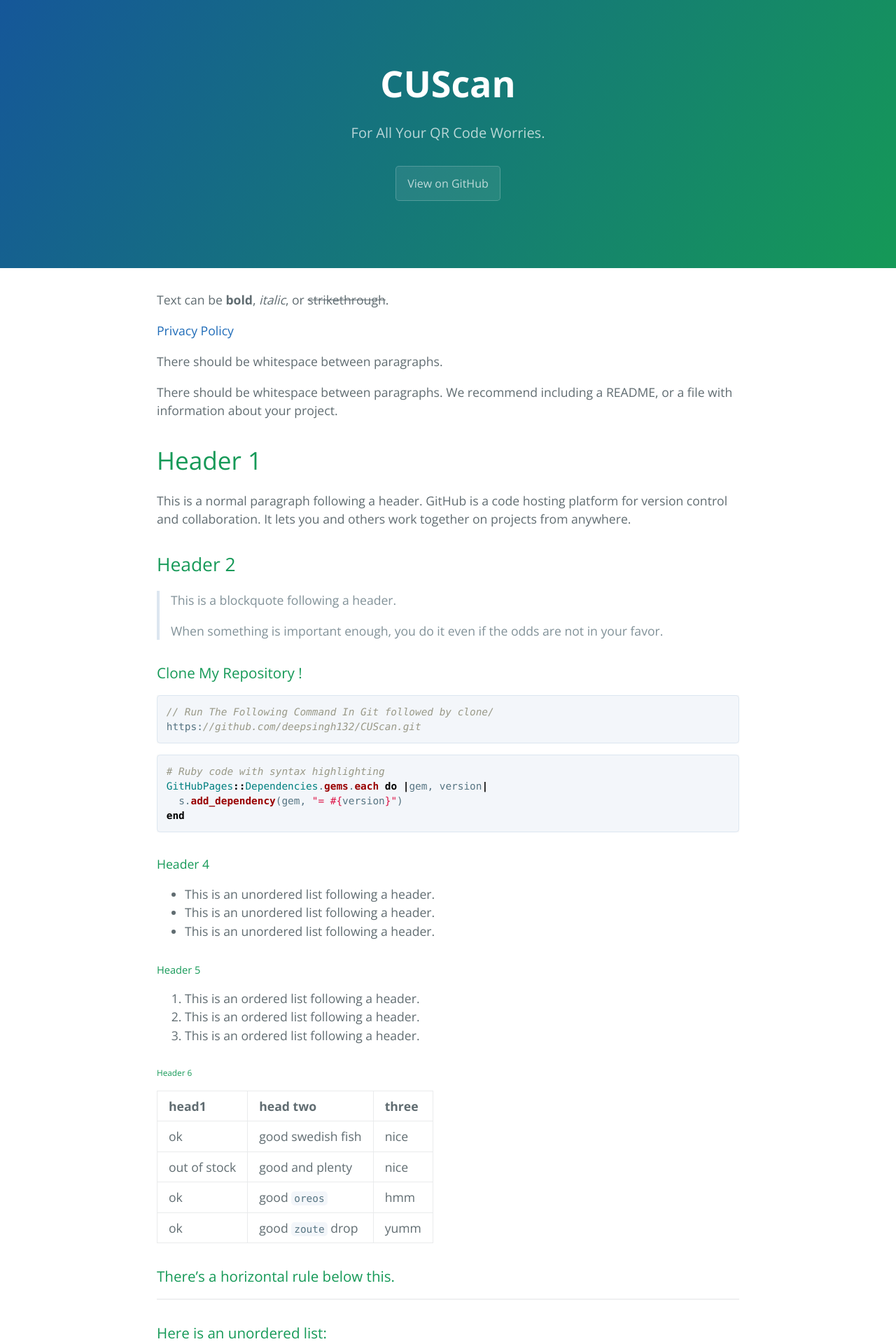
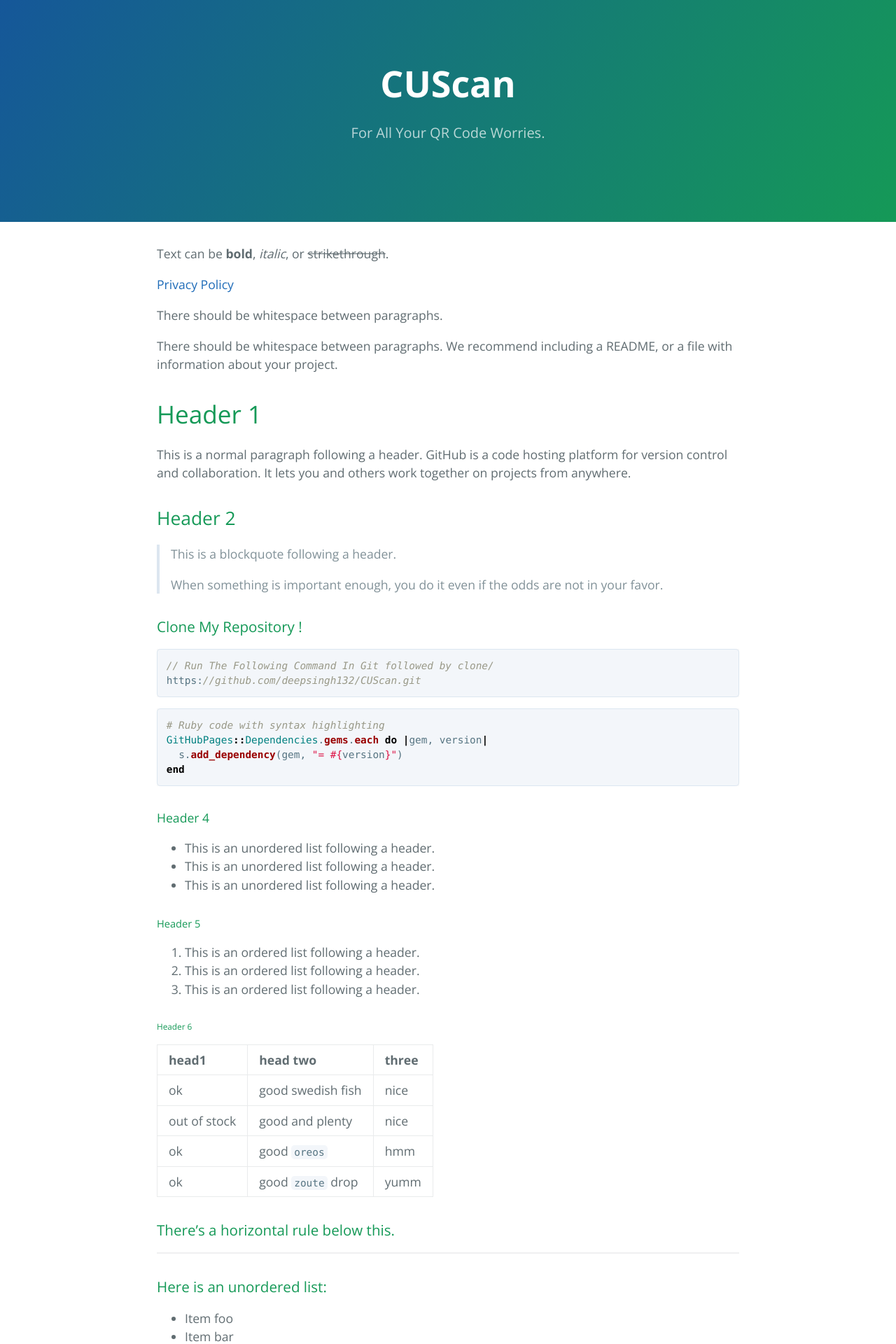
Before and after one commit to deepsingh132/CUScan, a Jekyll site: the page built from index.md, in a window 1280 px wide. Shown: the top 1920 px of the page at 70% size. Built offline with Jekyll 4.4.1, drawn with Linux system fonts in a browser that asks for light colours; some of the changed text lies outside the part shown.

Commit message:
Update style.scss

```diff
--- a/assets/css/style.scss
+++ b/assets/css/style.scss
@@ -2,3 +2,10 @@
 ---
 
 @import 'jekyll-theme-cayman';
+footer {
+  display: none !important;
+}
+
+.btn {
+  display: none !important;
+}
```
